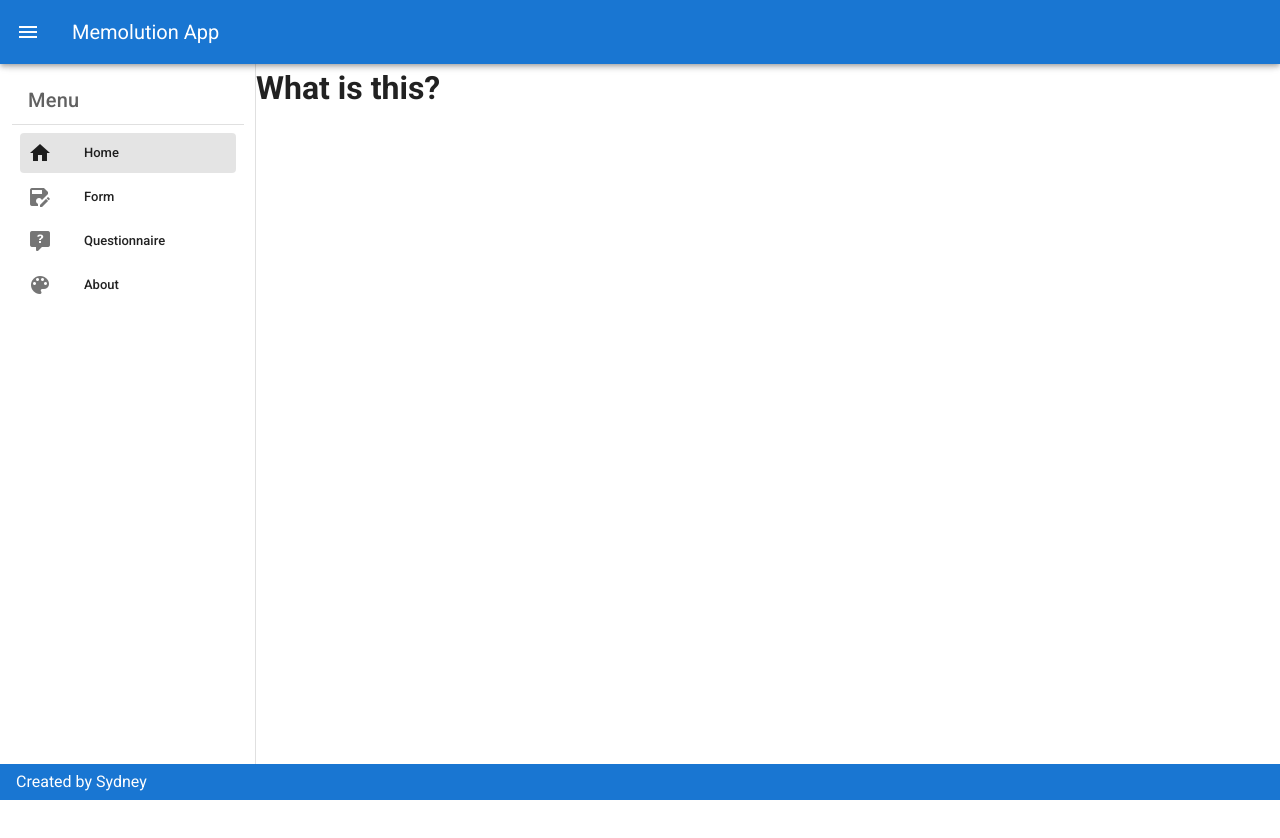
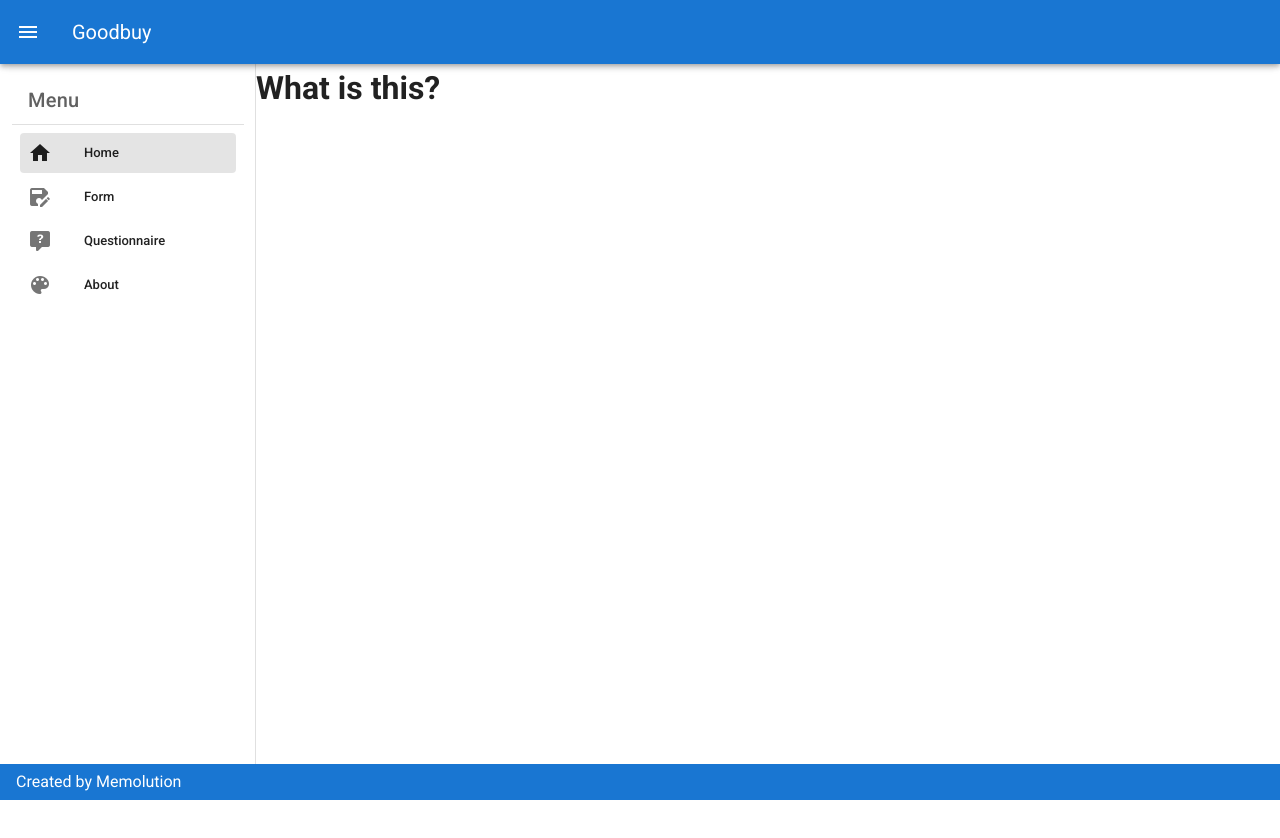
Before and after one commit to Last-Vega/Goodbuy, a Vue app in the folder frontend/: page / in a window 1280 px wide. Shown: the top 838 px of the page. Built offline with nearby package versions, Linux system fonts and the light colour scheme; no server answers.

Commit message:
Update Navigation.vue

```diff
--- a/frontend/src/components/Navigation.vue
+++ b/frontend/src/components/Navigation.vue
@@ -28,7 +28,7 @@
       </v-app-bar-nav-icon>
         <v-toolbar-title>
           <!-- <v-btn to="/" text>Life Hack App</v-btn> -->
-          Memolution App
+          Goodbuy
         </v-toolbar-title>
       <v-spacer></v-spacer>
 
@@ -42,7 +42,7 @@
     </v-main>
 
     <v-footer color="primary" dark app>
-      Created by Sydney
+      Created by Memolution
     </v-footer>
   </v-app>
 
```
